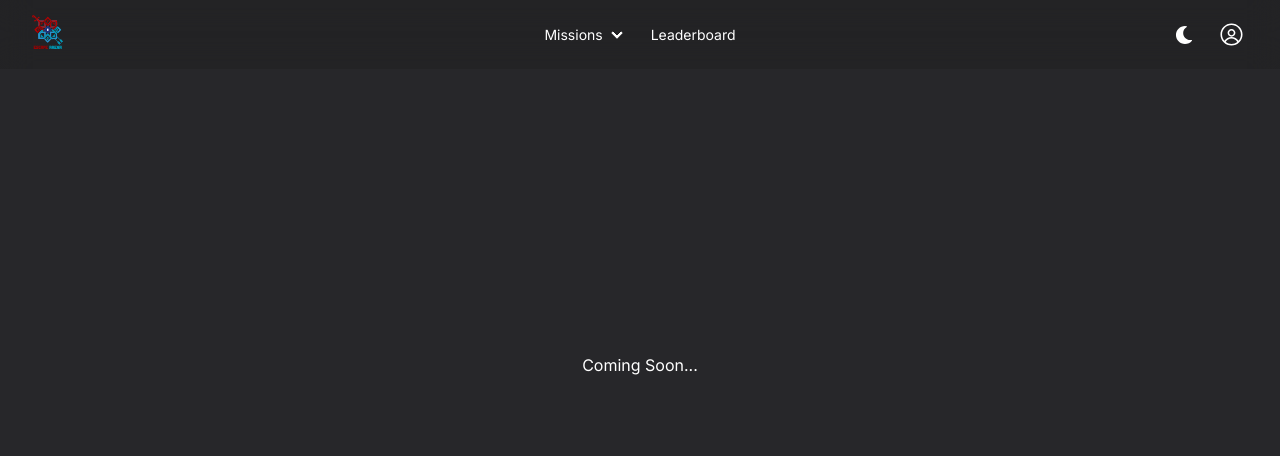
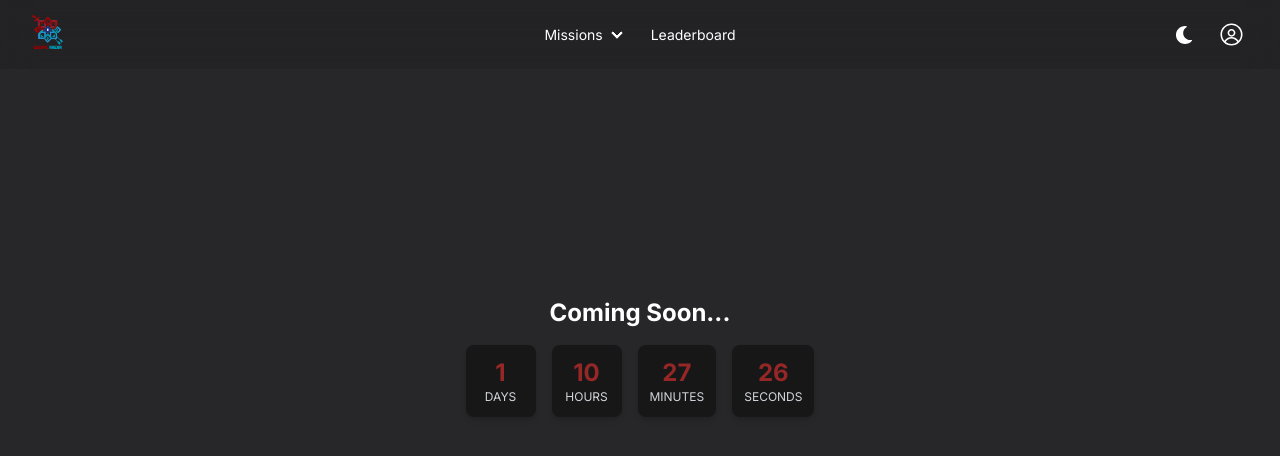
Before and after one commit to ahmed-naeem99/rq-muslimfest, a Next.js app: page /mission/1 in a window 1280 px wide. Shown: the top 456 px of the page. Built offline with nearby package versions, Linux system fonts and the light colour scheme; no server answers.

Commit message:
countdown on missions

```diff
--- a/src/app/mission/[number]/page.tsx
+++ b/src/app/mission/[number]/page.tsx
@@ -1,48 +1,139 @@
 "use client";
 
-import React, { useEffect } from "react";
+import React, { useEffect, useState } from "react";
 import { useSession } from "next-auth/react";
 import MissionForm from "@/app/components/missions/MissionForm";
-import { useState } from "react";
 
 const MissionPage = ({ params: { number: missionNum } }: any) => {
-  return (
-    <div className="grid place-items-center h-[90vh] dark:text-white text-dark pb-32">
-      <p>Coming Soon...</p>
-    </div>
-  );
-  // const { data: session, status } = useSession() as any;
-  // const [isLoading, setIsLoading] = useState(true);
+  const { data: session, status } = useSession() as any;
+  const [isLoading, setIsLoading] = useState(true);
+  const [countdownString, setCountdownString] = useState<string | null>(null);
 
-  // useEffect(() => {
-  //   if (session) {
-  //     setIsLoading(false);
-  //   }
-  // }, [session]);
+  const countdownDate = new Date("2025-05-17T12:00:00Z").getTime();
+  useEffect(() => {
+    if (status !== "loading") {
+      setIsLoading(false);
+    }
+  }, [status]);
 
-  // if (isLoading) {
-  //   if (!session) {
-  //     return (
-  //       <div className="grid place-items-center h-[90vh] dark:text-white text-dark pb-32">
-  //         <p>Please log in to access this page.</p>
-  //       </div>
-  //     );
-  //   }
-  //   return (
-  //     <div className="grid place-items-center h-full dark:text-white text-dark pb-32">
-  //       <p>Loading...</p>
-  //     </div>
-  //   );
-  // }
+  useEffect(() => {
+    const calculateAndSetCountdown = () => {
+      const now = new Date().getTime();
+      const distance = countdownDate - now;
 
-  // if (session.user.mission != -1 && session.user.mission < Number(missionNum)) {
-  //   return (
-  //     <div className="grid place-items-center h-full dark:text-white text-dark pb-48">
-  //       You must complete the previous mission first.
-  //     </div>
-  //   );
-  // }
+      if (distance < 0) {
+        setCountdownString("ended");
+        return true;
+      }
 
-  // return <MissionForm mission={Number(missionNum)} />;
+      const days =
+        Math.floor(distance / (1000 * 60 * 60 * 24)) + (Number(missionNum) - 1);
+      const hours = Math.floor(
+        (distance % (1000 * 60 * 60 * 24)) / (1000 * 60 * 60)
+      );
+      const minutes = Math.floor((distance % (1000 * 60 * 60)) / (1000 * 60));
+      const seconds = Math.floor((distance % (1000 * 60)) / 1000);
+
+      setCountdownString(`${days}d ${hours}h ${minutes}m ${seconds}s`);
+      return false;
+    };
+
+    const hasEndedInitially = calculateAndSetCountdown();
+
+    let intervalId: NodeJS.Timeout | undefined;
+    if (!hasEndedInitially) {
+      intervalId = setInterval(() => {
+        if (calculateAndSetCountdown()) {
+          if (intervalId) clearInterval(intervalId);
+        }
+      }, 1000);
+    }
+
+    return () => {
+      if (intervalId) {
+        clearInterval(intervalId);
+      }
+    };
+  }, [countdownDate, missionNum]);
+
+  if (isLoading) {
+    return (
+      <div className="grid place-items-center h-[90vh] dark:text-white text-dark pb-32">
+        <p>Loading...</p>{" "}
+      </div>
+    );
+  }
+
+  const curr_time = new Date().getTime();
+  const start_time = countdownDate;
+
+  if (curr_time < start_time) {
+    if (countdownString === null) {
+      return (
+        <div className="grid place-items-center h-[90vh] dark:text-white text-dark pb-32">
+          <p>Loading countdown...</p>
+        </div>
+      );
+    }
+    if (countdownString === "ended") {
+      // Countdown has finished
+      return (
+        <div className="grid place-items-center h-[90vh] dark:text-white text-dark pb-32">
+          <div className="text-center">
+            <p className="text-2xl mb-4 font-bold max-[350px]:pb-16 max-[350px]:pt-16">
+              Coming Soon...
+            </p>
+            <div className="text-lg text-gray-500">
+              The countdown has ended. Refresh the page to begin.
+            </div>
+          </div>
+        </div>
+      );
+    }
+    return (
+      <div className="grid place-items-center h-[90vh] dark:text-white text-dark pb-32">
+        <div className="text-center">
+          <p className="text-2xl mb-4 font-bold max-[350px]:pb-16 max-[350px]:pt-16">
+            Coming Soon...
+          </p>
+          <div className="flex max-[350px]:flex-col justify-center gap-4 mb-4">
+            {countdownString.split(" ").map((unit, index) => {
+              const [value, label] = unit.split(/([a-z]+)/);
+              return (
+                <div
+                  key={index}
+                  className="flex flex-col items-center bg-gray-200/60 dark:bg-neutral-900 rounded-lg p-3 min-w-[70px] shadow-md"
+                >
+                  <span className="font-bold text-2xl dark:text-[#952727] text-[#b53131] ">
+                    {value}
+                  </span>
+                  <span className="text-xs text-neutral-900 dark:text-gray-300">
+                    {label === "d"
+                      ? "DAYS"
+                      : label === "h"
+                      ? "HOURS"
+                      : label === "m"
+                      ? "MINUTES"
+                      : "SECONDS"}
+                  </span>
+                </div>
+              );
+            })}
+          </div>
+        </div>
+      </div>
+    );
+  } else {
+    // Countdown period is over
+    if (!session) {
+      // User is not logged in
+      return (
+        <div className="grid place-items-center h-[90vh] dark:text-white text-dark pb-32">
+          <p>Please log in to access this page.</p>
+        </div>
+      );
+    }
+    return <MissionForm mission={Number(missionNum)} />;
+  }
 };
 export default MissionPage;
```
